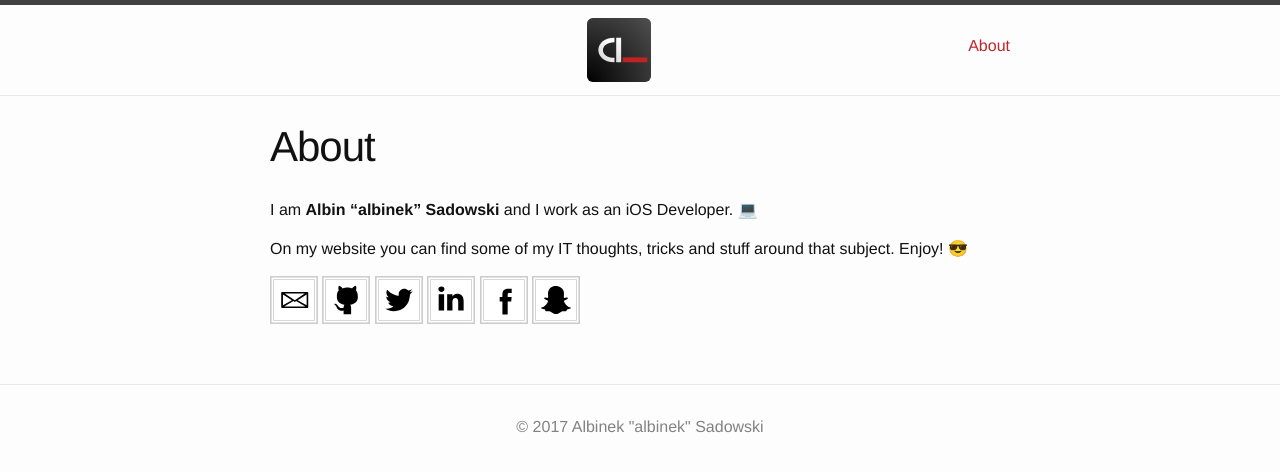
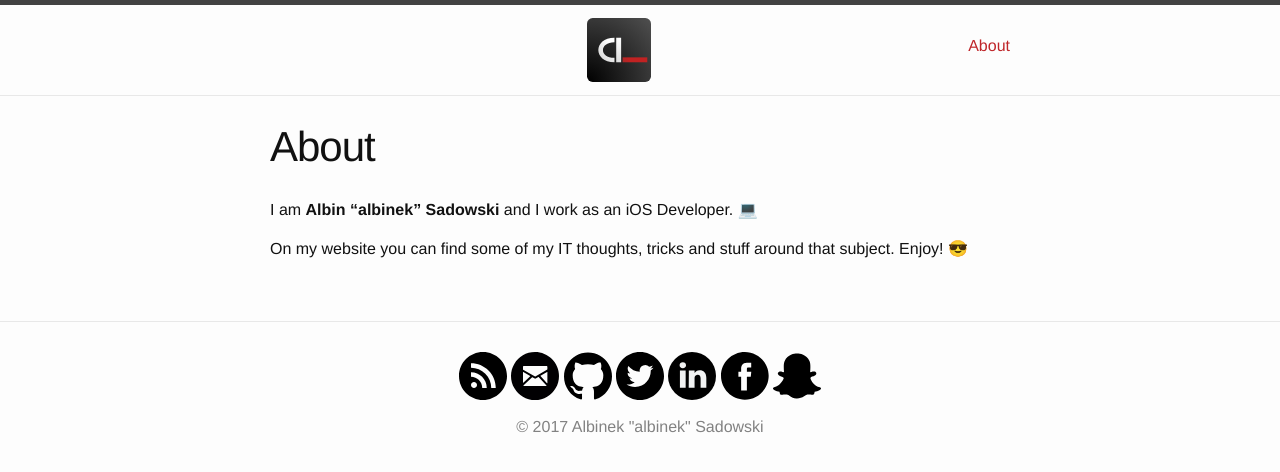
Before and after one commit to albinekcom/albinekcom.github.io, a Jekyll site: the page built from about.md, in a window 1280 px wide. Shown: the top 472 px of the page. Built offline with Jekyll 4.4.1, drawn with Linux system fonts in a browser that asks for light colours.

Commit message:
Change footer

```diff
--- a/_includes/footer.html
+++ b/_includes/footer.html
@@ -1,6 +1,16 @@
 <footer class="site-footer">
 
   <div class="wrapper">
+    <p>
+      <a href="{{ "/feed.xml" | relative_url }}"><img src="/assets/img/logo/rss.svg" alt="RSS" title="RSS" /></a>
+      <a href="mailto:albinek@albinek.com"><img src="/assets/img/logo/email.svg" alt="email" title="e-mail" /></a>
+      <a href="https://github.com/albinekcom"><img src="/assets/img/logo/github.svg" alt="github.com" title="Github" /></a>
+      <a href="https://twitter.com/albinekcom"><img src="/assets/img/logo/twitter.svg" alt="twitter.com" title="Twitter" /></a>
+      <a href="https://www.linkedin.com/in/albinekcom"><img src="/assets/img/logo/linkedin.svg" alt="linkedin.com" title="LinkedIn" /></a>
+      <a href="https://www.facebook.com/albinekcom"><img src="/assets/img/logo/facebook.svg" alt="facebook.com" title="Facebook" /></a>
+      <a href="https://www.snapchat.com/add/albinekcom"><img src="/assets/img/logo/snapchat.svg" alt="snapchat.com" title="Snapchat" /></a>
+    </p>
+
     <p>© {{ site.year }} {{ site.author.name }}</p>
   </div>
 
--- a/_layouts/home.html
+++ b/_layouts/home.html
@@ -18,7 +18,4 @@ layout: default
       </li>
     {% endfor %}
   </ul>
-
-  <p class="rss-subscribe"><a href="{{ "/feed.xml" | relative_url }}"><img src="/assets/img/logo/rss.svg" alt="RSS" title="RSS" /></a></p>
-
 </div>
--- a/about.md
+++ b/about.md
@@ -7,17 +7,3 @@ permalink:  /about
 I am **Albin "albinek" Sadowski** and I work as an iOS Developer. 💻
 
 On my website you can find some of my IT thoughts, tricks and stuff around that subject. Enjoy! 😎
-
-[![email][logo_email]](mailto:albinek@albinek.com)
-[![github.com][logo_github]](https://github.com/albinekcom)
-[![twitter.com][logo_twitter]](https://twitter.com/albinekcom)
-[![linkedin.com][logo_linkedin]](https://www.linkedin.com/in/albinekcom)
-[![facebook.com][logo_facebook]](https://www.facebook.com/albinekcom)
-[![snapchat.com][logo_snapchat]](https://www.snapchat.com/add/albinekcom)
-
-[logo_email]: /assets/img/logo/email.svg "e-mail"
-[logo_github]: /assets/img/logo/github.svg "Github"
-[logo_twitter]: /assets/img/logo/twitter.svg "Twitter"
-[logo_linkedin]: /assets/img/logo/linkedin.svg "LinkedIn"
-[logo_facebook]: /assets/img/logo/facebook.svg "Facebook"
-[logo_snapchat]: /assets/img/logo/snapchat.svg "Snapchat"
```
Also changed, not shown: assets/img/logo/email.svg, assets/img/logo/facebook.svg, assets/img/logo/github.svg, assets/img/logo/linkedin.svg, assets/img/logo/rss.svg, assets/img/logo/snapchat.svg, assets/img/logo/twitter.svg.
